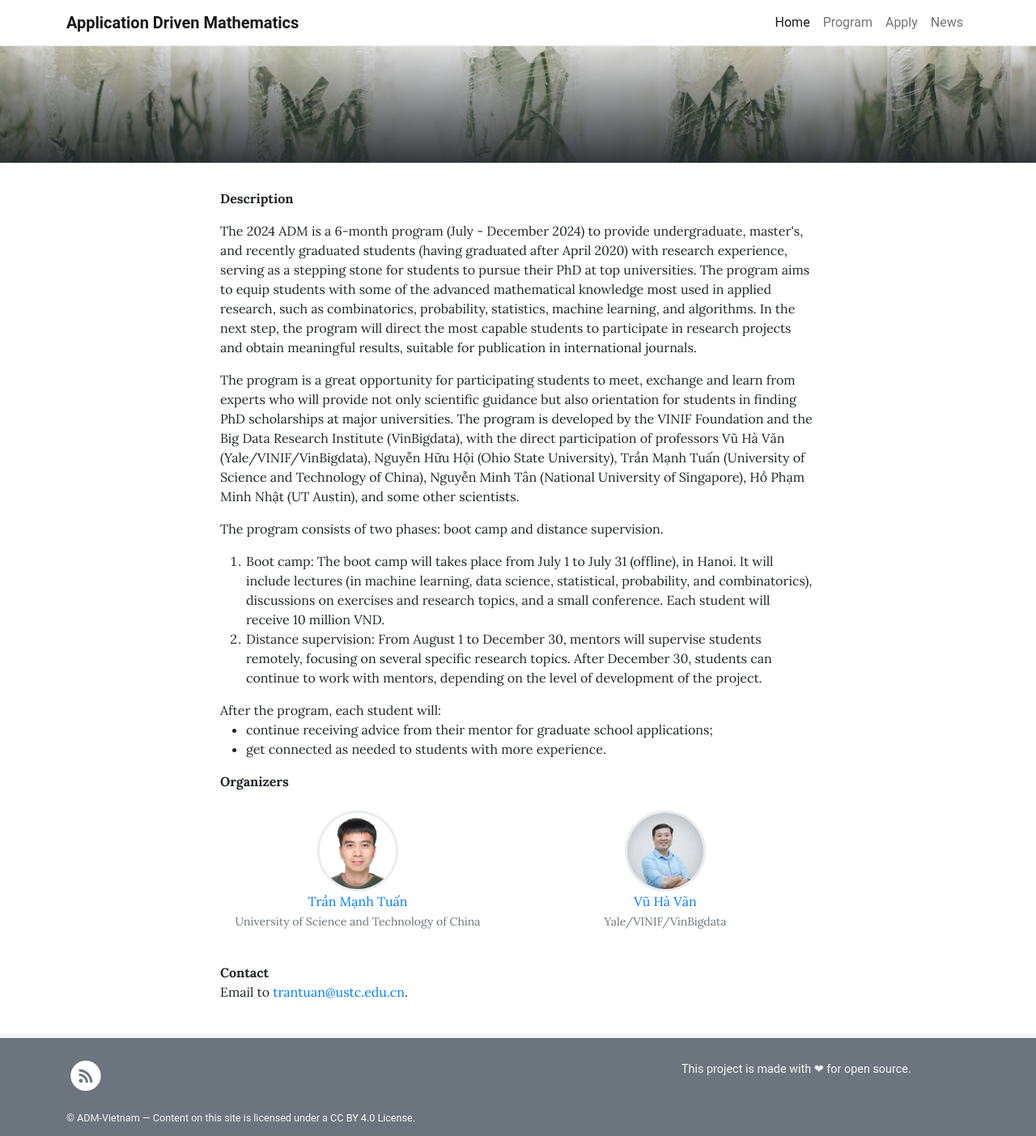
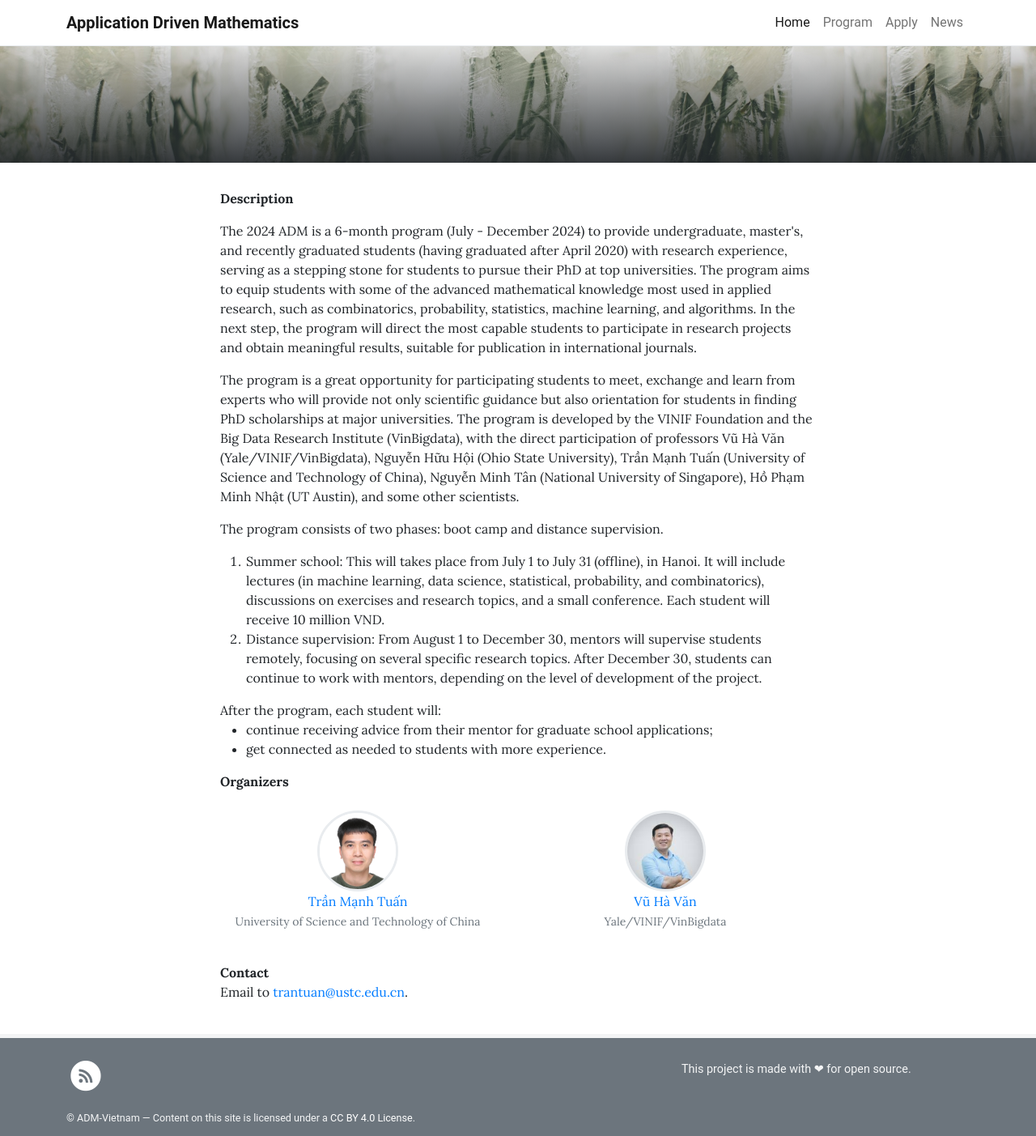
Before and after one commit to adm-vietnam/adm-vietnam.github.io, a Jekyll site: the page built from pages/home.md, in a window 1280 px wide. Shown: the whole page at 81% size. Built offline with Jekyll 4.4.1, drawn with Linux system fonts in a browser that asks for light colours.

Commit message:
Update home.md

```diff
--- a/pages/home.md
+++ b/pages/home.md
@@ -19,7 +19,7 @@ The program is a great opportunity for participating students to meet, exchange
 The program consists of two phases: boot camp and distance supervision.
 <ol>
   <li>
-Boot camp: The boot camp will takes place from July 1 to July 31 (offline), in Hanoi. It will include lectures (in machine learning, data science, statistical, probability, and combinatorics), discussions on exercises and research topics, and a small conference. Each student will receive 10 million VND.</li>
+Summer school: This will takes place from July 1 to July 31 (offline), in Hanoi. It will include lectures (in machine learning, data science, statistical, probability, and combinatorics), discussions on exercises and research topics, and a small conference. Each student will receive 10 million VND.</li>
   <li>
 Distance supervision: From August 1 to December 30, mentors will supervise students remotely, focusing on several specific research topics. After December 30, students can continue to work with mentors, depending on the level of development of the project.</li>
 </ol>
```
